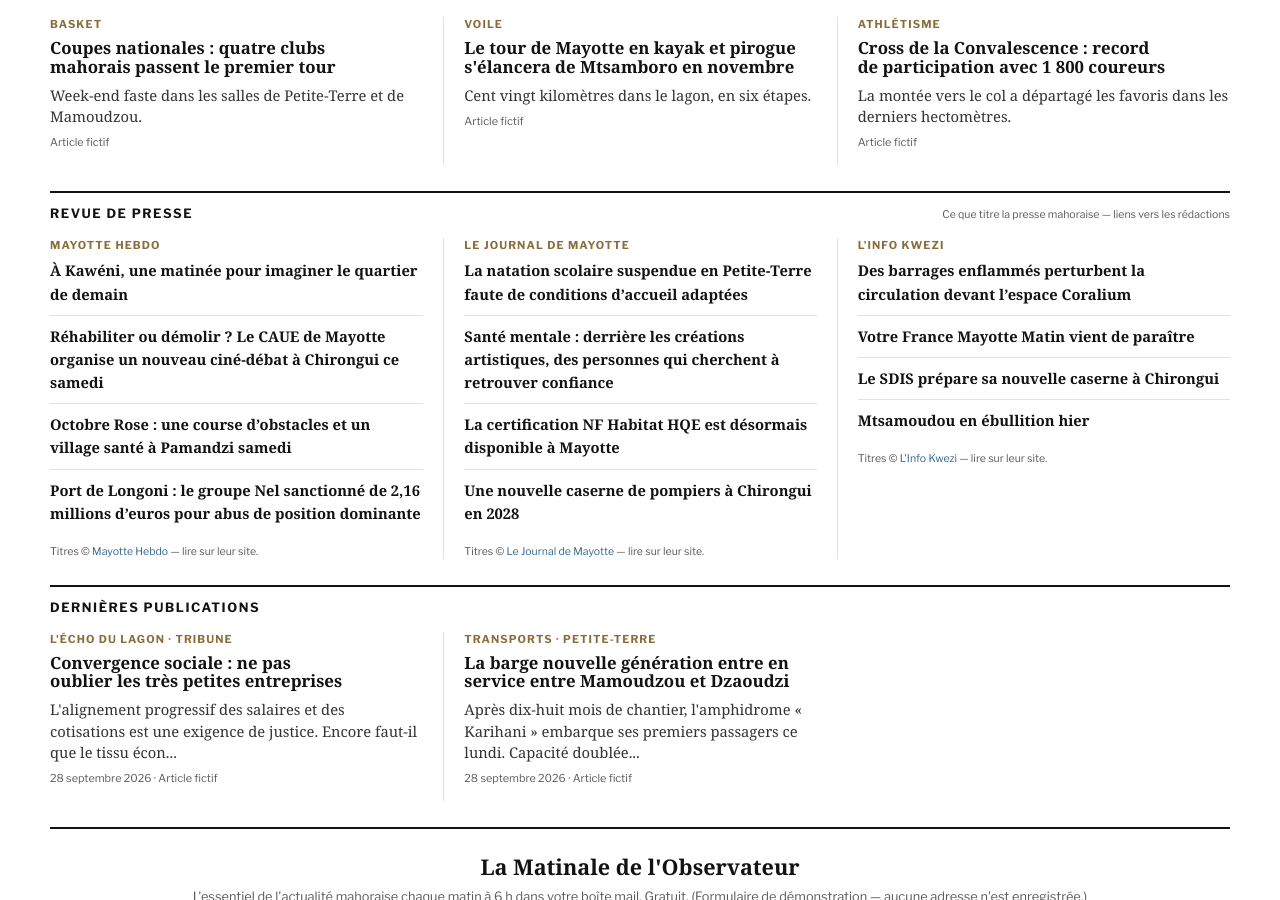
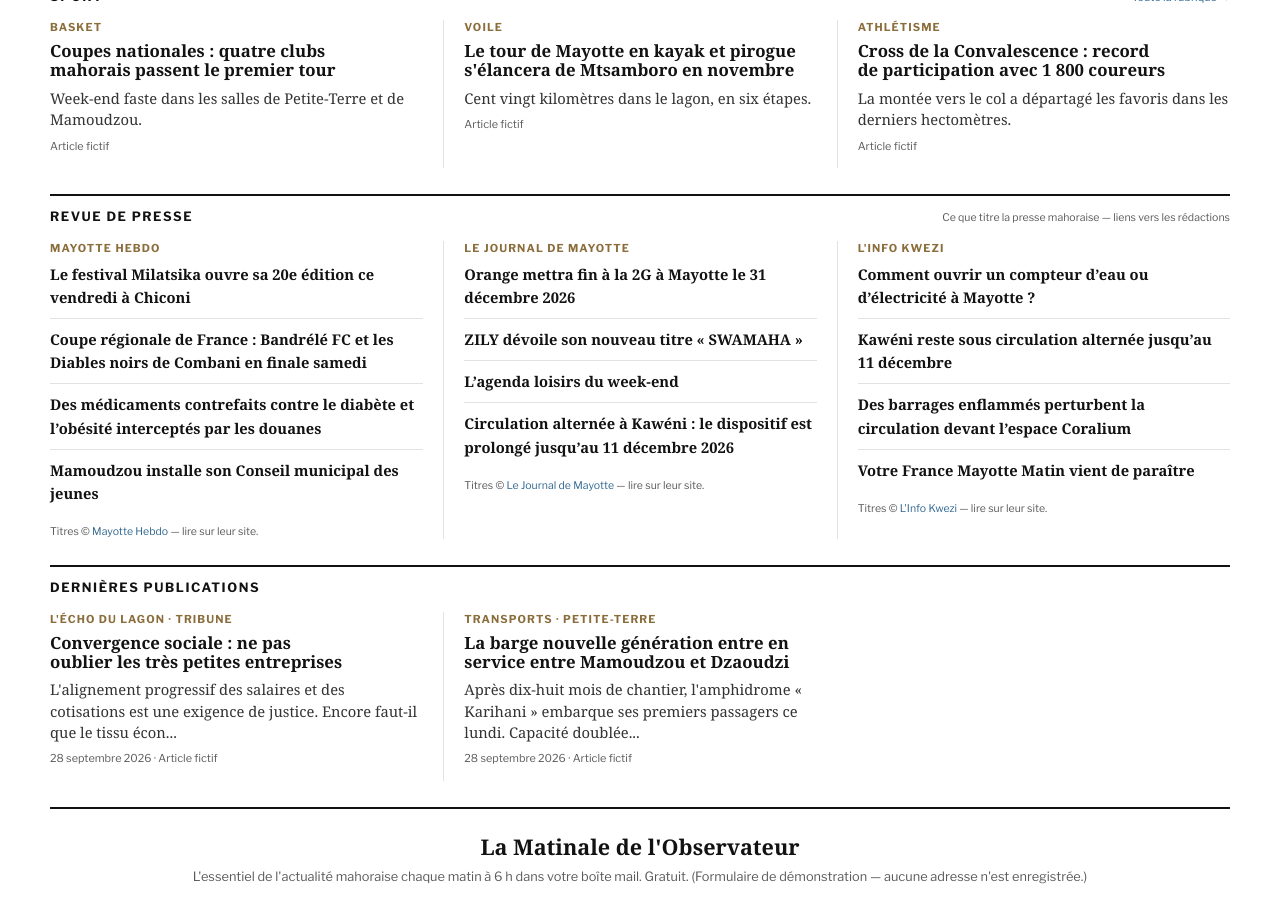
Before and after one commit to esdine/observateur-mayotte, a Jekyll site: the page built from index.html, in a window 1280 px wide and 900 px high, scrolled down 2792 px. Built offline with Jekyll 4.4.1, drawn with Linux system fonts in a browser that asks for light colours; some web fonts are replaced; some of the changed text lies outside the part shown.

Commit message:
Édition du matin : météo et revue de presse

```diff
--- a/_data/marches.yml
+++ b/_data/marches.yml
@@ -14,6 +14,20 @@ avis:
     parution: "16 octobre 2026"
     limite: "19 novembre 2026"
     lien: "https://www.boamp.fr/pages/avis/?q=idweb:26-99895"
+  - objet: "Prestations relatives aux milieux naturels en vue de la construction du second site du CHM à Combani"
+    acheteur: "CENTRE HOSPITALIER DE MAYOTTE"
+    type: "Services"
+    famille: "Marchés entre 90 k€ et seuils européens"
+    parution: "16 octobre 2026"
+    limite: "12 novembre 2026"
+    lien: "https://www.boamp.fr/pages/avis/?q=idweb:26-100769"
+  - objet: "Prestations relatives aux études hydrauliques, assainissement, réseaux et desserte en vue de la construction du second site du CHM à Combani"
+    acheteur: "CENTRE HOSPITALIER DE MAYOTTE"
+    type: "Services"
+    famille: "Marchés entre 90 k€ et seuils européens"
+    parution: "16 octobre 2026"
+    limite: "12 novembre 2026"
+    lien: "https://www.boamp.fr/pages/avis/?q=idweb:26-100767"
   - objet: "MARCHÉ DE PRESTATIONS D’ACCOMPAGNEMENT, DE COMMUNICATION ET DE VALORISATION DU PROJET EUROPÉEN COOP-RISKS MAMOUDZOU - MAPUTO"
     acheteur: "Ville de Mamoudzou (976)"
     type: "Services"
@@ -28,17 +42,3 @@ avis:
     parution: "15 octobre 2026"
     limite: "2 novembre 2026"
     lien: "https://www.boamp.fr/pages/avis/?q=idweb:26-100039"
-  - objet: "Marchés de prestations d’agence de voyages pour les élus/ agents de la Communauté de Communes de Petite Terre"
-    acheteur: "Communauté de Communes de Petite Terre (976)"
-    type: "Services"
-    famille: "Marchés européens"
-    parution: "15 octobre 2026"
-    limite: "17 novembre 2026"
-    lien: "https://www.boamp.fr/pages/avis/?q=idweb:26-99149"
-  - objet: "Marché d'exploitation des quais de transfert de déchets du SIDEVAM976"
-    acheteur: "SIDEVAM (976)"
-    type: "Services"
-    famille: "Marchés européens"
-    parution: "15 octobre 2026"
-    limite: "19 novembre 2026"
-    lien: "https://www.boamp.fr/pages/avis/?q=idweb:26-99600"
--- a/_data/meteo.yml
+++ b/_data/meteo.yml
@@ -1,8 +1,8 @@
 # Genere par outils/maj_meteo.py - source Open-Meteo (donnees reelles)
-date_affichee: "Vendredi 16 octobre 2026"
-tmin: 22
-tmax: 29
-ciel: "Averses faibles"
-vent_kmh: 10
+date_affichee: "Samedi 17 octobre 2026"
+tmin: 23
+tmax: 28
+ciel: "Bruine"
+vent_kmh: 11
 temp_mer: 28
-maj: "2026-10-16T10:30+0300"
+maj: "2026-10-17T10:11+0300"
--- a/_data/revue.yml
+++ b/_data/revue.yml
@@ -3,33 +3,33 @@ sources:
   - nom: "Mayotte Hebdo"
     site: "https://mayottehebdo.com/"
     titres:
-      - titre: "À Kawéni, une matinée pour imaginer le quartier de demain"
-        lien: "https://www.mayottehebdo.com/actualite/breves/a-kaweni-une-matinee-pour-imaginer-le-quartier-de-demain/"
-      - titre: "Réhabiliter ou démolir ? Le CAUE de Mayotte organise un nouveau ciné-débat à Chirongui ce samedi"
-        lien: "https://www.mayottehebdo.com/actualite/breves/rehabiliter-ou-demolir-le-caue-de-mayotte-organise-un-nouveau-cine-debat-a-chirongui-ce-samedi/"
-      - titre: "Octobre Rose : une course d’obstacles et un village santé à Pamandzi samedi"
-        lien: "https://www.mayottehebdo.com/actualite/breves/octobre-rose-une-course-dobstacles-et-un-village-sante-a-pamandzi-samedi/"
-      - titre: "Port de Longoni : le groupe Nel sanctionné de 2,16 millions d’euros pour abus de position dominante"
-        lien: "https://www.mayottehebdo.com/actualite/economie/port-de-longoni-le-groupe-nel-sanctionne-de-216-millions-deuros-pour-abus-de-position-dominante/"
+      - titre: "Le festival Milatsika ouvre sa 20e édition ce vendredi à Chiconi"
+        lien: "https://www.mayottehebdo.com/actualite/breves/le-festival-milatsika-ouvre-sa-20e-edition-ce-vendredi-a-chiconi/"
+      - titre: "Coupe régionale de France : Bandrélé FC et les Diables noirs de Combani en finale samedi"
+        lien: "https://www.mayottehebdo.com/actualite/breves/coupe-regionale-de-france-bandrele-fc-et-les-diables-noirs-de-combani-en-finale-samedi/"
+      - titre: "Des médicaments contrefaits contre le diabète et l’obésité interceptés par les douanes"
+        lien: "https://www.mayottehebdo.com/actualite/breves/des-medicaments-contrefaits-contre-le-diabete-et-lobesite-interceptes-par-les-douanes/"
+      - titre: "Mamoudzou installe son Conseil municipal des jeunes"
+        lien: "https://www.mayottehebdo.com/actualite/breves/mamoudzou-installe-son-conseil-municipal-des-jeunes/"
   - nom: "Le Journal de Mayotte"
     site: "https://lejournaldemayotte.yt/"
     titres:
-      - titre: "La natation scolaire suspendue en Petite-Terre faute de conditions d’accueil adaptées"
-        lien: "https://lejournaldemayotte.yt/2026/10/16/la-natation-scolaire-suspendue-en-petite-terre-faute-de-conditions-daccueil-adaptees/"
-      - titre: "Santé mentale : derrière les créations artistiques, des personnes qui cherchent à retrouver confiance"
-        lien: "https://lejournaldemayotte.yt/2026/10/16/sante-mentale-derriere-les-creations-artistiques-des-personnes-qui-cherchent-a-retrouver-confiance/"
-      - titre: "La certification NF Habitat HQE est désormais disponible à Mayotte"
-        lien: "https://lejournaldemayotte.yt/2026/10/16/la-certification-nf-habitat-hqe-est-desormais-disponible-a-mayotte/"
-      - titre: "Une nouvelle caserne de pompiers à Chirongui en 2028"
-        lien: "https://lejournaldemayotte.yt/2026/10/16/une-nouvelle-caserne-de-pompiers-a-chirongui-en-2028/"
+      - titre: "Orange mettra fin à la 2G à Mayotte le 31 décembre 2026"
+        lien: "https://lejournaldemayotte.yt/2026/10/16/orange-mettra-fin-a-la-2g-a-mayotte-le-31-decembre-2026/"
+      - titre: "ZILY dévoile son nouveau titre « SWAMAHA »"
+        lien: "https://lejournaldemayotte.yt/2026/10/16/zily-devoile-son-nouveau-titre-swamaha/"
+      - titre: "L’agenda loisirs du week-end"
+        lien: "https://lejournaldemayotte.yt/2026/10/16/lagenda-loisirs-du-week-end-12/"
+      - titre: "Circulation alternée à Kawéni : le dispositif est prolongé jusqu’au 11 décembre 2026"
+        lien: "https://lejournaldemayotte.yt/2026/10/16/circulation-alternee-a-kaweni-le-dispositif-est-prolonge-jusquau-11-decembre-2026/"
   - nom: "L'Info Kwezi"
     site: "https://www.linfokwezi.fr/"
     titres:
+      - titre: "Comment ouvrir un compteur d’eau ou d’électricité à Mayotte ?"
+        lien: "https://www.linfokwezi.fr/comment-ouvrir-un-compteur-deau-ou-delectricite-a-mayotte/"
+      - titre: "Kawéni reste sous circulation alternée jusqu’au 11 décembre"
+        lien: "https://www.linfokwezi.fr/kaweni-reste-sous-circulation-alternee-jusquau-11-decembre/"
       - titre: "Des barrages enflammés perturbent la circulation devant l’espace Coralium"
         lien: "https://www.linfokwezi.fr/des-barrages-enflammes-perturbent-la-circulation-devant-lespace-coralium/"
       - titre: "Votre France Mayotte Matin vient de paraître"
         lien: "https://www.linfokwezi.fr/votre-france-mayotte-matin-vient-de-paraitre-231/"
-      - titre: "Le SDIS prépare sa nouvelle caserne à Chirongui"
-        lien: "https://www.linfokwezi.fr/le-sdis-prepare-sa-nouvelle-caserne-a-chirongui/"
-      - titre: "Mtsamoudou en ébullition hier"
-        lien: "https://www.linfokwezi.fr/mtsamoudou-en-ebullition-hier/"
```
